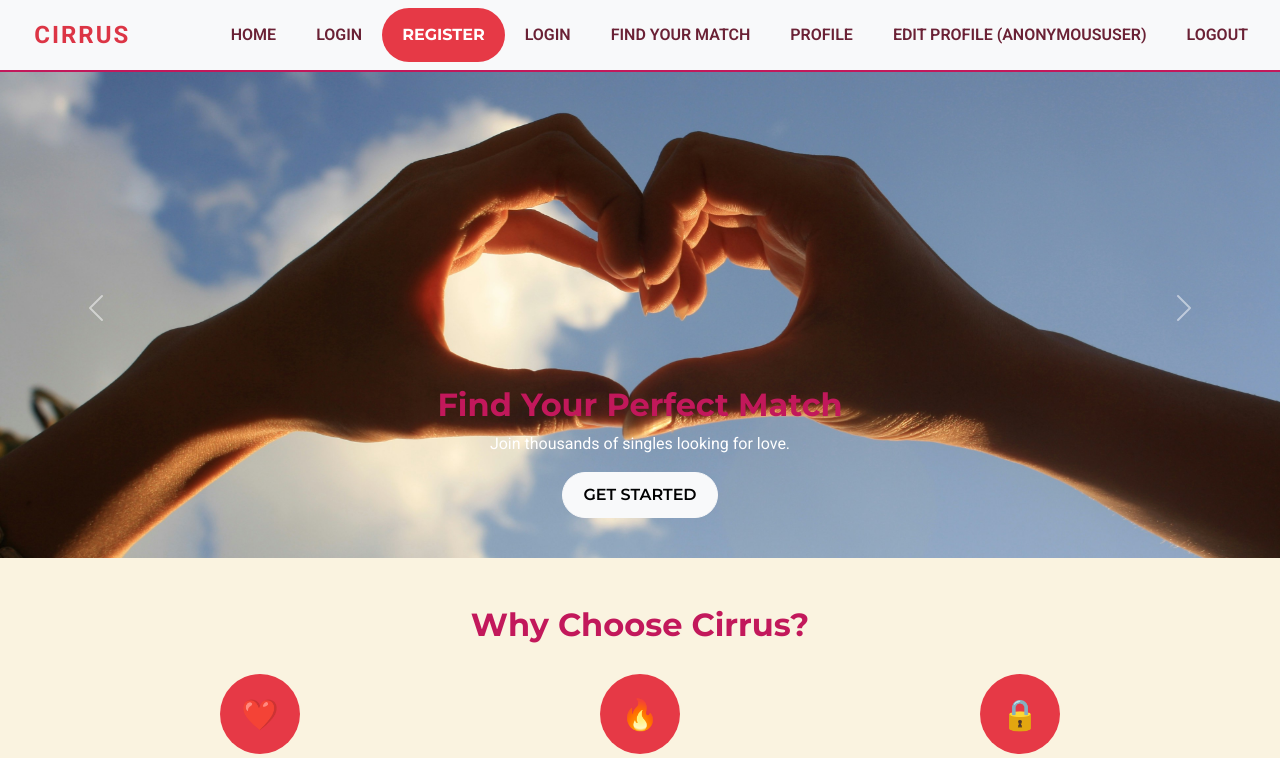
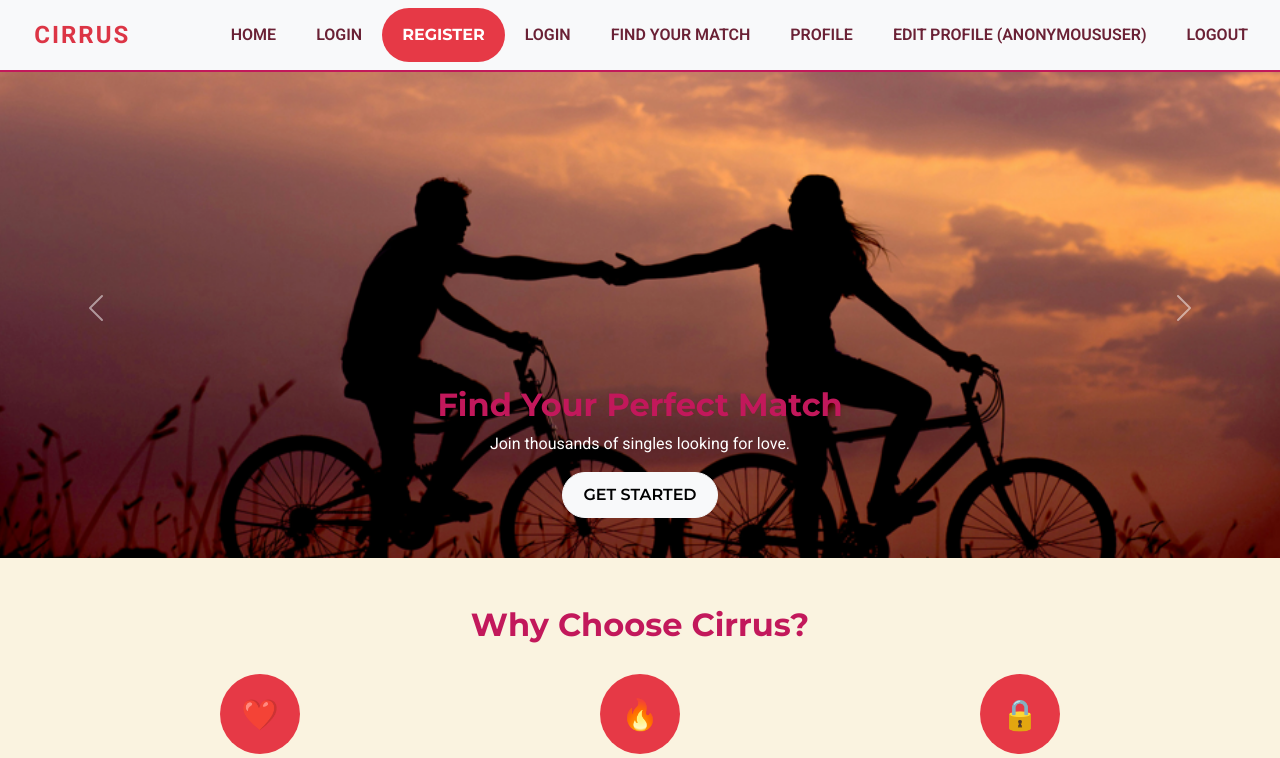
Before and after one commit to Loudotcom/love.exe, a Django app: page / in a window 1280 px wide. Shown: the top 758 px of the page. Run offline with Django 5.2, Linux system fonts and the light colour scheme.

Commit message:
change the crousel pictures

```diff
--- a/matching_project/templates/home.html
+++ b/matching_project/templates/home.html
@@ -8,7 +8,7 @@
     <div id="heroCarousel" class="carousel slide hero-slider" data-bs-ride="carousel">
         <div class="carousel-inner">
             <div class="carousel-item active">
-                <img src="{% static 'maya-gm-ZatiL5Yx70U-unsplash.jpg' %}" class="d-block w-100" alt="Dating Image 1">
+                <img src="{% static 'crousel1.png' %}" class="d-block w-100" alt="Dating Image 1">
                 <div class="carousel-caption d-none d-md-block">
                     <h2>Find Your Perfect Match</h2>
                     <p>Join thousands of singles looking for love.</p>
@@ -16,7 +16,7 @@
                 </div>
             </div>
             <div class="carousel-item">
-                <img src="{% static 'maya-gm-ZatiL5Yx70U-unsplash.jpg' %}" class="d-block w-100" alt="Dating Image 2">
+                <img src="{% static 'crousel2.png' %}" class="d-block w-100" alt="Dating Image 2">
                 <div class="carousel-caption d-none d-md-block">
                     <h2>Love is Just a Click Away</h2>
                     <p>Connect with amazing people near you.</p>
@@ -24,7 +24,7 @@
                 </div>
             </div>
             <div class="carousel-item">
-                <img src="{% static 'maya-gm-ZatiL5Yx70U-unsplash.jpg' %}" class="d-block w-100" alt="Dating Image 3">
+                <img src="{% static 'crousel4.png' %}" class="d-block w-100" alt="Dating Image 3">
                 <div class="carousel-caption d-none d-md-block">
                     <h2>Start Your Love Story Today</h2>
                     <p>We make finding love easy and fun.</p>
```
Also changed, not shown: matching_project/static/crousel1.png (added), matching_project/static/crousel2.png (added), matching_project/static/crousel3.png (added), matching_project/static/crousel4.png (added), matching_project/static/crousel5.png (added).
